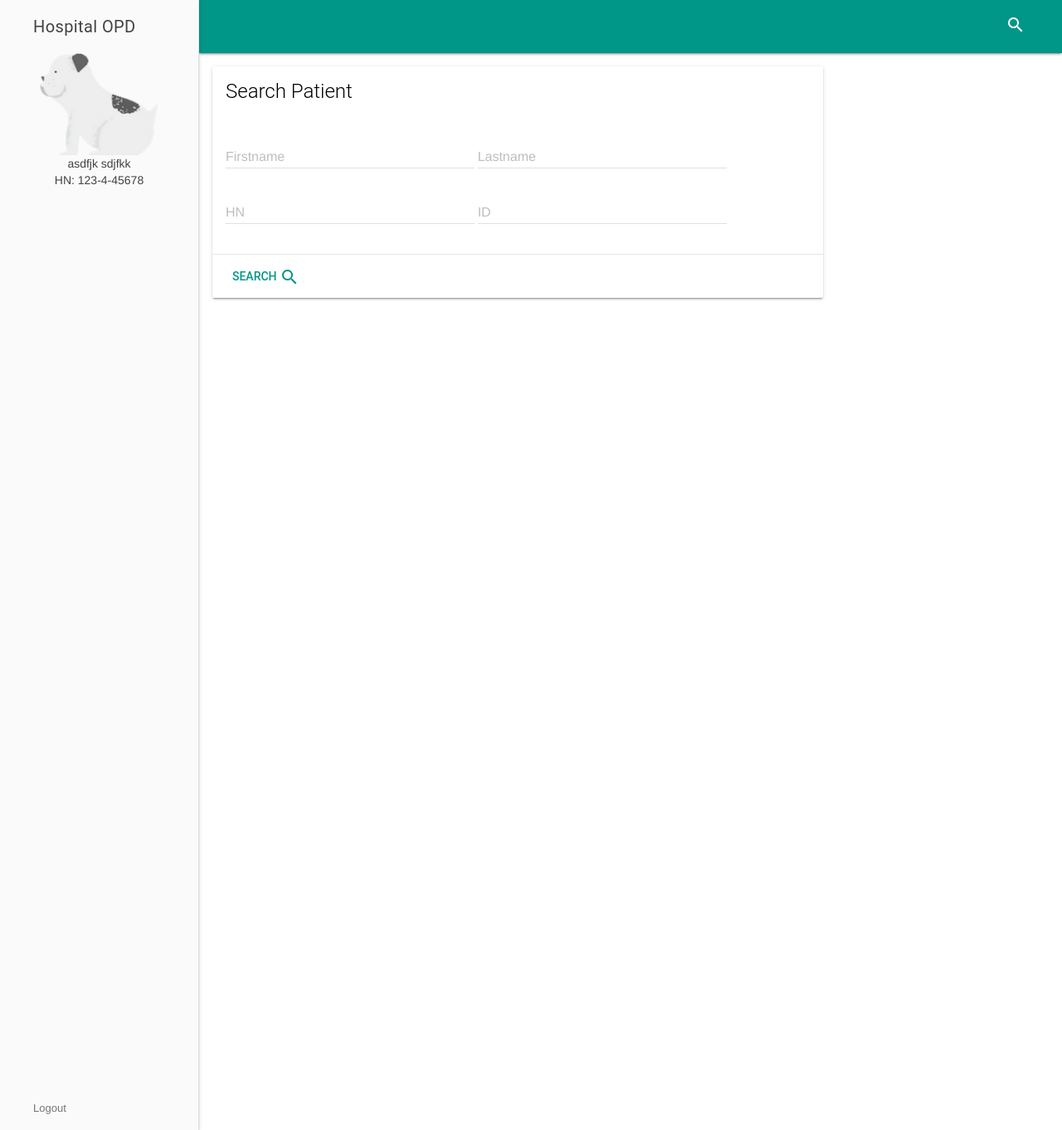
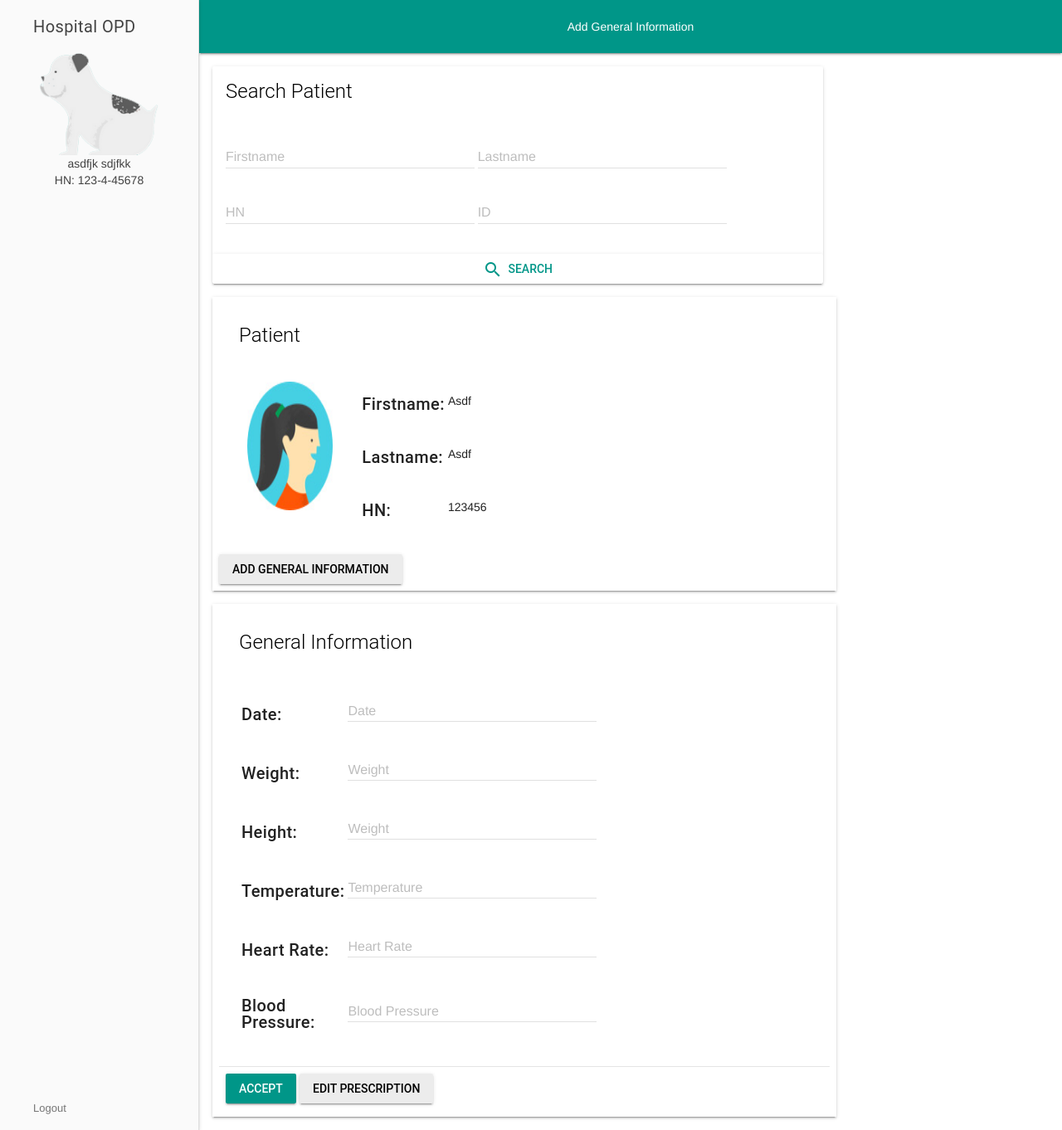
Before and after one commit to fonylew/hospital-opd, a PHP site: page /nurseIndex.php in a window 1280 px wide. Shown: the whole page at 83% size. Run offline with PHP 8.4, Linux system fonts and the light colour scheme.

Commit message:
nurse add general info

```diff
--- a/nav_nurse.php
+++ b/nav_nurse.php
@@ -1,16 +1,20 @@
 	<!-- this div will be closed in nav_end.php -->
 	<div class="mdl-layout mdl-js-layout mdl-layout--fixed-drawer mdl-layout--fixed-header">
 		<header class="mdl-layout__header">
-			<div class="mdl-layout__header-row">
+			<div class="mdl-layout__header-row" id="actionbar">
+				<div id="actionbar-left"></div>
 				<div class="mdl-layout-spacer"></div>
-				<div class="mdl-textfield mdl-js-textfield mdl-textfield--expandable mdl-textfield--floating-label mdl-textfield--align-right">
+				<div id="actionbar-middle"></div>
+				<!--div class="mdl-textfield mdl-js-textfield mdl-textfield--expandable mdl-textfield--floating-label mdl-textfield--align-right">
         			<label class="mdl-button mdl-js-button mdl-button--icon" for="fixed-header-drawer-exp">
           				<i class="material-icons">search</i>
 					</label>
 					<div class="mdl-textfield__expandable-holder">
 						<input class="mdl-textfield__input" type="text" name="sample" id="fixed-header-drawer-exp">
         			</div>
-      			</div>
+      			</div-->
+      			<div class="mdl-layout-spacer"></div>
+      			<div id="actionbar-right"></div>
     		</div>
 		</header>
 		<div class="mdl-layout__drawer">
--- a/nurseIndex.php
+++ b/nurseIndex.php
@@ -2,25 +2,19 @@
 include_once "header.php";
 include_once "nav_nurse.php";
 ?>
-<!--
-<style>
-  #add-button {
-        position: fixed;
-        display: block;
-        right: 0;
-        bottom: 0;
-        margin-right: 40px;
-        margin-bottom: 40px;
-        z-index: 900;
-  }
-</style>
--->
+
+<script>
+  //$("#actionbar").empty();
+  $("#actionbar-middle").append("Add General Information");
+</script>
 
 <main class="mdl-layout__content">
   <div class="mdl-grid page-content">
+
+    <!-- Search Patient -->
     <div class="mdl-cell mdl-cell--9-col">
+      <div class="demo-card-wide mdl-card mdl-shadow--2dp mdl-cell--12-col">
 
-        <div class="demo-card-wide mdl-card mdl-shadow--2dp mdl-cell--12-col">
         <div class="mdl-card__title">
           <h2 class="mdl-card__title-text">Search Patient</h2>
         </div>
@@ -49,21 +43,146 @@ include_once "nav_nurse.php";
           </form>
         </div>
 
-          <div class="mdl-card__actions mdl-card--border">
-            <a class="mdl-button mdl-button--colored mdl-js-button mdl-js-ripple-effect">
-              Search <i class="material-icons">search</i>
-            </a>
-
+        <!-- <div class="mdl-card__actions mdl-card--border"> -->
+          <button class="mdl-button mdl-shadow--2dp mdl-button--colored mdl-js-button mdl-js-ripple-effect" onClick = "searchPatientAllergic()"
+            id="search-button" >
+            <i class="material-icons" style = "padding-right:3px">search</i> search
+          </button>
+        <!-- </div> -->
       </div>
     </div>
+
+    <!-- Patient Information -->
+  <div class="mdl-color--white mdl-shadow--2dp mdl-cell mdl-cell--9-col mdl-grid">
+    <div class="section__text mdl-cell mdl-cell--10-col-desktop mdl-cell--6-col-tablet mdl-cell--3-col-phone">
+      <!-- <div class="mdl-cell mdl-cell--9-col  mdl-shadow--2dp"> -->
+
+        <div class="mdl-card__title">
+          <h2 class="mdl-card__title-text">Patient</h2>
         </div>
-<!--
-  		<div class="mdl-cell mdl-cell--3-col">
-    		<button class="mdl-button mdl-js-button mdl-button--fab mdl-js-ripple-effect" id="add-button">
-				<i class="material-icons">add</i>
+
+        <section class="section--footer mdl-color--white mdl-grid">
+          <div class = "mdl-cell mdl-cell--3-col">
+            <img src="dashboard/images/user.jpg" width="80%" height="80%" border="0" alt=""
+            style="padding:10px; margin-right: auto; margin-left: auto;">
+          </div>
+
+          <div class="section__text mdl-cell mdl-cell--2-col-desktop mdl-cell--6-col-tablet mdl-cell--3-col-phone">
+
+            <table>
+              <tr>
+                <td><h5>Firstname: </h5></td>
+                <td>Asdf</td>
+              </tr>
+              <tr>
+                <td><h5>Lastname: </h5></td>
+                <td>Asdf</td>
+              </tr>
+              <tr>
+                <td><h5>HN: </h5></td>
+                <td>123456</td>
+              </tr>
+            </table>
+          </div>
+
+        </section>
+
+      <!-- </div> -->
+    </div>
+
+    <button class="mdl-button mdl-js-button mdl-button--raised mdl-js-ripple-effect">
+        Add General Information
     </button>
   </div>
--->
+
+
+    <!-- Add General Information -->
+    <div class="mdl-color--white mdl-shadow--2dp mdl-cell mdl-cell--9-col mdl-grid">
+      <div class="section__text mdl-cell mdl-cell--10-col-desktop mdl-cell--6-col-tablet mdl-cell--3-col-phone">
+        <!-- <div class="mdl-cell mdl-cell--9-col  mdl-shadow--2dp"> -->
+
+          <div class="mdl-card__title">
+            <h2 class="mdl-card__title-text">General Information</h2>
+          </div>
+
+          <section class="section--footer mdl-color--white mdl-grid">
+
+            <div class="section__text mdl-cell mdl-cell--8-col-desktop mdl-cell--6-col-tablet mdl-cell--3-col-phone">
+
+              <form action="#">
+                <table>
+                  <tr>
+                    <td><h5>Date: </h5></td>
+                    <td>
+                      <div class="mdl-textfield mdl-js-textfield mdl-textfield--floating-label">
+                        <input class="mdl-textfield__input" type="text" id="sample3">
+                        <label class="mdl-textfield__label" for="sample3">Date</label>
+                      </div>
+                    </td>
+                  </tr>
+                  <tr>
+                    <td><h5>Weight: </h5></td>
+                    <td>
+                      <div class="mdl-textfield mdl-js-textfield mdl-textfield--floating-label">
+                        <input class="mdl-textfield__input" type="text" id="sample3">
+                        <label class="mdl-textfield__label" for="sample3">Weight</label>
+                      </div>
+                    </td>
+                  </tr>
+                  <tr>
+                    <td><h5>Height: </h5></td>
+                    <td>
+                      <div class="mdl-textfield mdl-js-textfield mdl-textfield--floating-label">
+                        <input class="mdl-textfield__input" type="text" id="sample3">
+                        <label class="mdl-textfield__label" for="sample3">Weight</label>
+                      </div>
+                    </td>
+                  </tr>
+                  <tr>
+                    <td><h5>Temperature: </h5></td>
+                    <td>
+                      <div class="mdl-textfield mdl-js-textfield mdl-textfield--floating-label">
+                        <input class="mdl-textfield__input" type="text" id="sample3">
+                        <label class="mdl-textfield__label" for="sample3">Temperature</label>
+                      </div>
+                    </td>
+                  </tr>
+                  <tr>
+                    <td><h5>Heart Rate: </h5></td>
+                    <td>
+                      <div class="mdl-textfield mdl-js-textfield mdl-textfield--floating-label">
+                        <input class="mdl-textfield__input" type="text" id="sample3">
+                        <label class="mdl-textfield__label" for="sample3">Heart Rate</label>
+                      </div>
+                    </td>
+                  </tr>
+                  <tr>
+                    <td><h5>Blood Pressure: </h5></td>
+                    <td>
+                      <div class="mdl-textfield mdl-js-textfield mdl-textfield--floating-label">
+                        <input class="mdl-textfield__input" type="text" id="sample3">
+                        <label class="mdl-textfield__label" for="sample3">Blood Pressure</label>
+                      </div>
+                    </td>
+                  </tr>
+                </table>
+              </form>
+            </div>
+
+          </section>
+
+        <!-- </div> -->
+      </div>
+        <div class="mdl-card__actions mdl-card--border">
+          <button class="mdl-button mdl-js-button mdl-button--raised mdl-button--colored mdl-js-ripple-effect">
+            Accept
+          </button>
+          <button class="mdl-button mdl-js-button mdl-button--raised mdl-js-ripple-effect">
+            Edit Prescription
+          </button>
+        </div>
+    </div>
+
   </div>
 </main>
 
```
Lines whose indentation alone changed are shown as unchanged.
